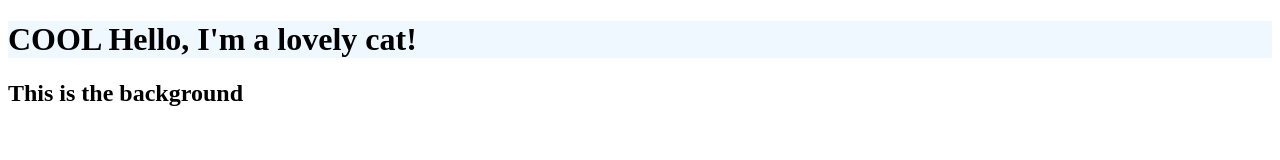
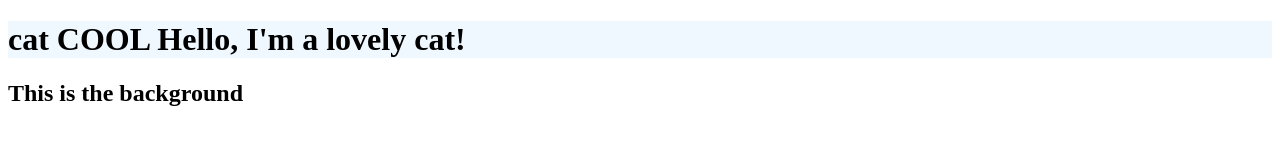
Before and after one commit to hocevar-teodor/cat, a plain HTML site: page index.html in a window 1280 px wide. Drawn offline with Linux system fonts and the light colour scheme.

Commit message:
adding cat to title

```diff
--- a/index.html
+++ b/index.html
@@ -7,7 +7,7 @@
     <title>Cat</title>
 </head>
 <body>
-    <h1>COOL Hello, I'm a lovely cat!</h1>
+    <h1>cat COOL Hello, I'm a lovely cat!</h1>
     <h2>This is the background</h2>
     <script type="text/javascript" src="script.js"></script>
 </body>
```
